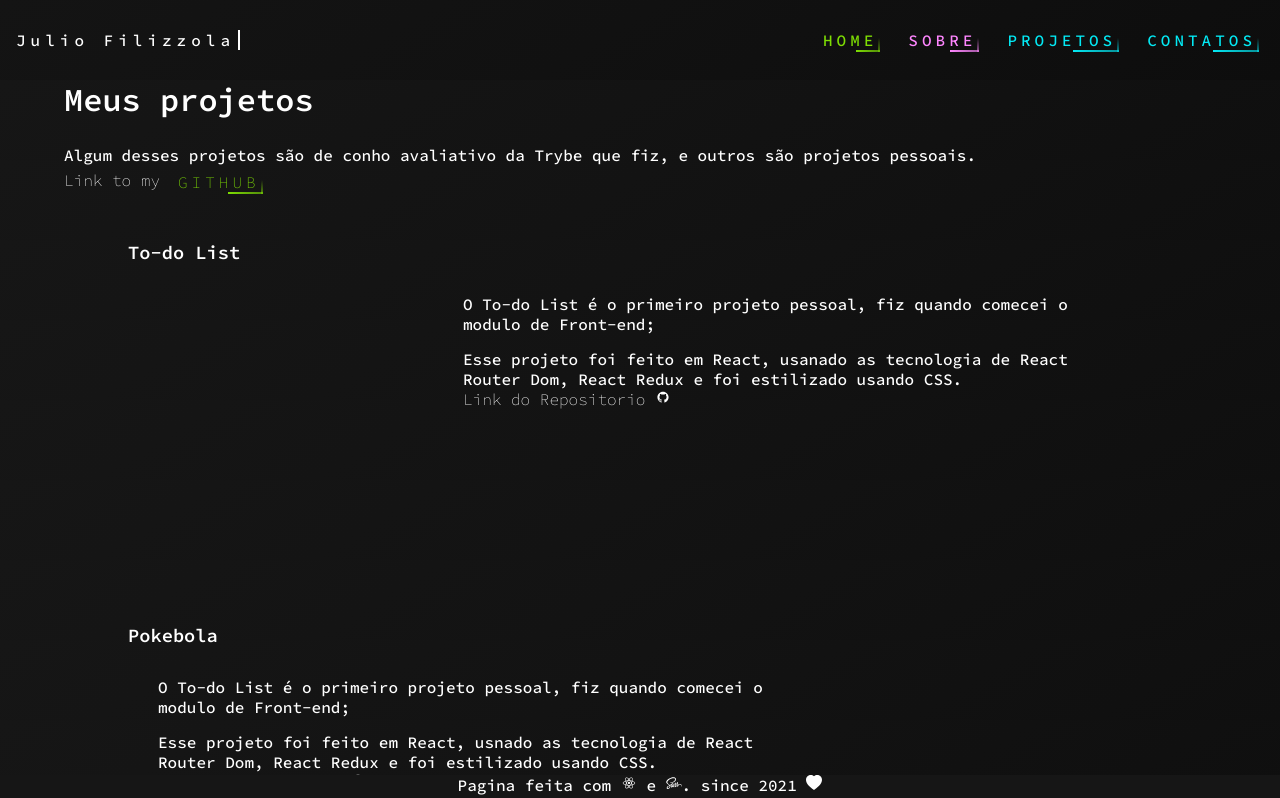
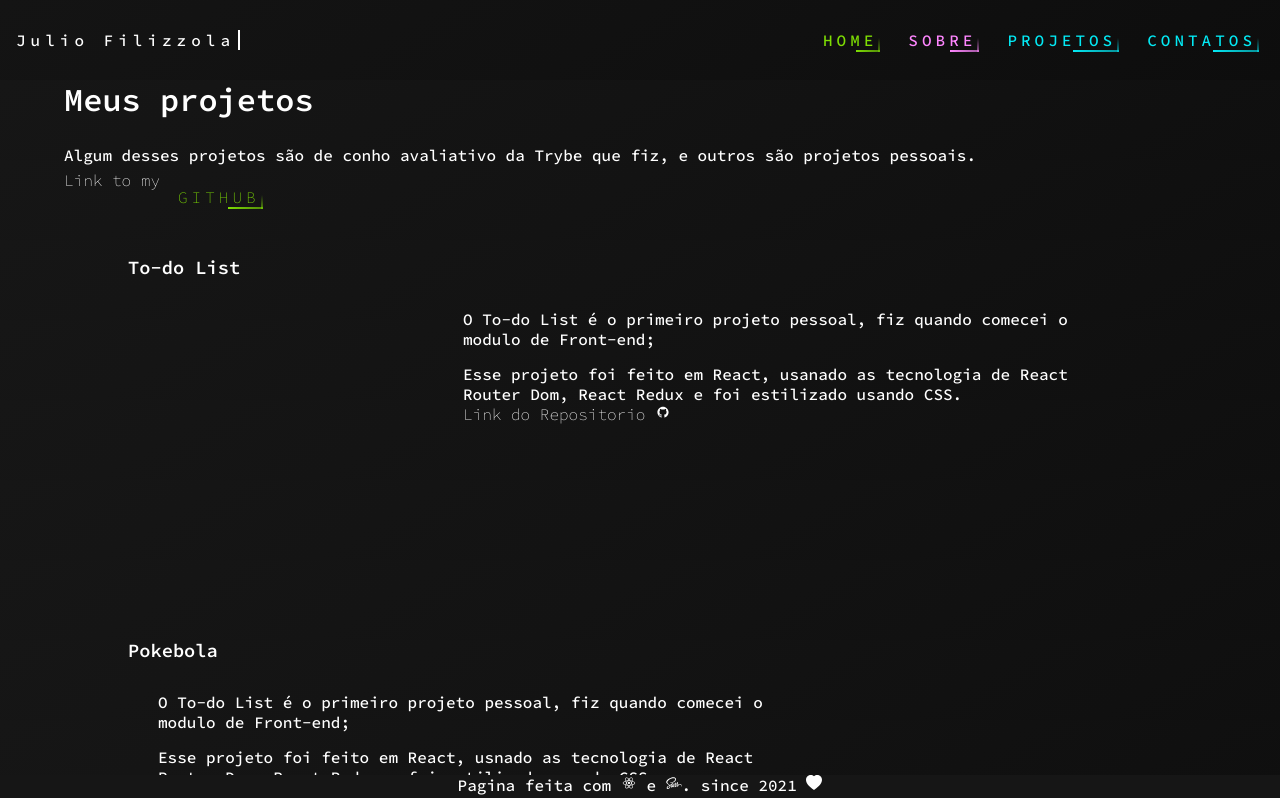
Before and after one commit to juliofilizzola/juliofilizzola-portfolio, a React (Create React App) app: page /projects in a window 1280 px wide. Shown: the top 798 px of the page. Built offline with nearby package versions, Linux system fonts and the light colour scheme.

Commit message:
mudando CSS

```diff
--- a/src/pages/projects.css
+++ b/src/pages/projects.css
@@ -36,7 +36,7 @@
   position: relative;
   display: inline-block;
   padding: 2px 3px;
-  margin: 0 0 2px 15px;
+  margin: 15px 0 2px 15px;
   color: #03e9f4;
   text-decoration: none;
   text-transform: uppercase;
--- a/src/pages/projects.scss
+++ b/src/pages/projects.scss
@@ -22,7 +22,7 @@
         position: relative;
         display: inline-block;
         padding: 2px 3px;
-        margin: 0 0 2px 15px;
+        margin: 15px 0 2px 15px;
         color: #03e9f4;
         text-decoration: none;
         text-transform: uppercase;
```
Also changed, not shown: 1 other file (tests, documents, lock files or other folders).
